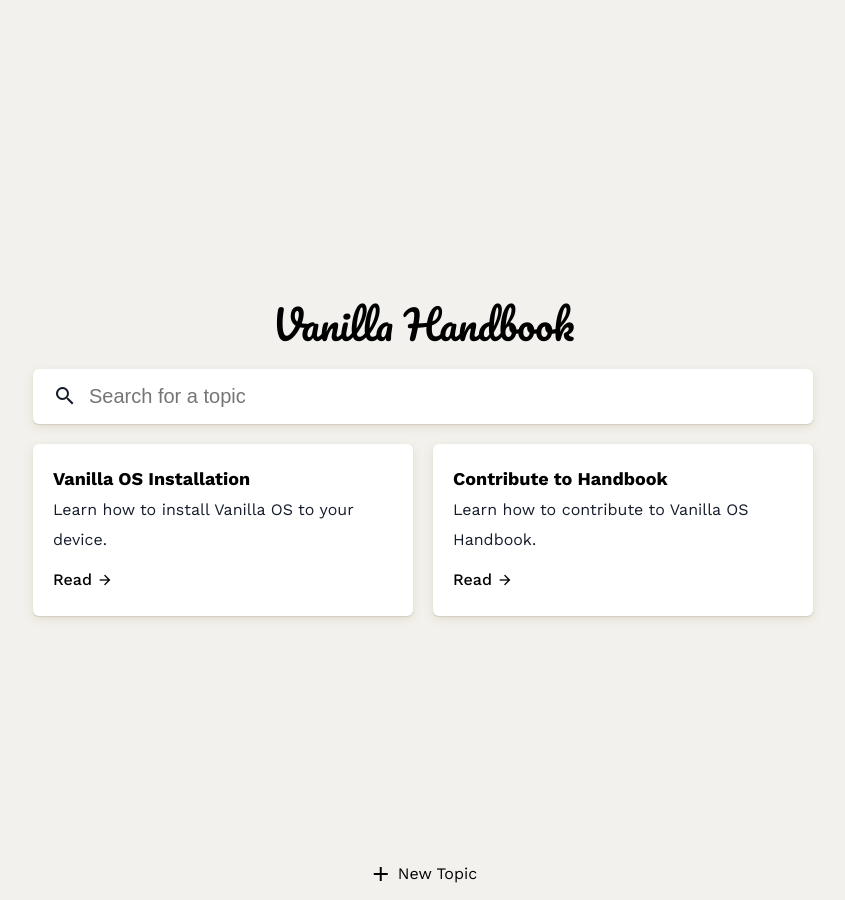
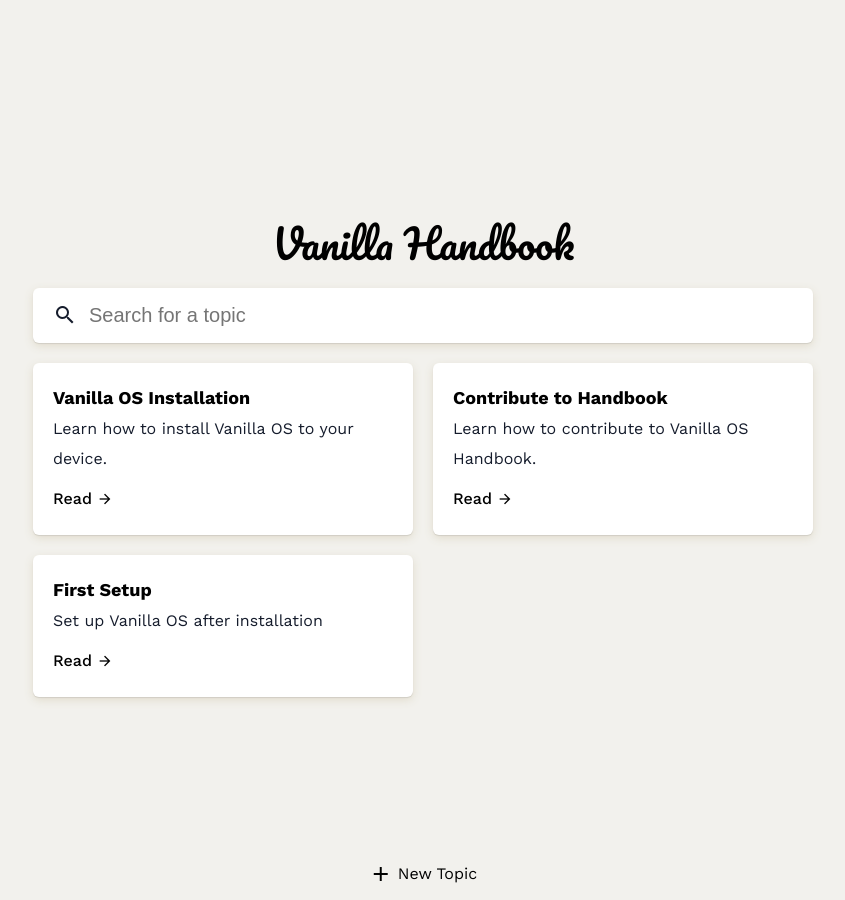
Before and after one commit to Vanilla-OS/handbook, a Jekyll site: the page built from index.md, in a window 1280 px wide. Shown: the whole page, without its empty margins (217-1062 px from the left). Built offline with Jekyll 4.4.1, drawn with Linux system fonts in a browser that asks for light colours.

Commit message:
Adding First Setup Guide to Index

```diff
--- a/index.md
+++ b/index.md
@@ -28,6 +28,14 @@
                     <span class="material-icons-outlined">arrow_forward</span>
                 </a>
             </div>
+             <div class="suggestItem card">
+                <b><a href="/2022/11/18/first-setup.html">First Setup</a></b>
+                <p> Set up Vanilla OS after installation</p>
+                <a href="/2022/11/18/first-setup.html" class="buttonLink readLink">
+                    <span>Read</span>
+                    <span class="material-icons-outlined">arrow_forward</span>
+                </a>
+            </div>
         </div>
     </div>
 </div>
```
